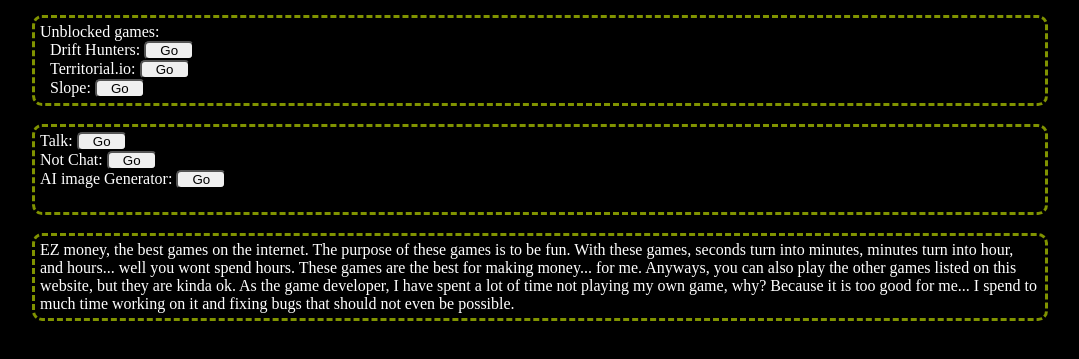
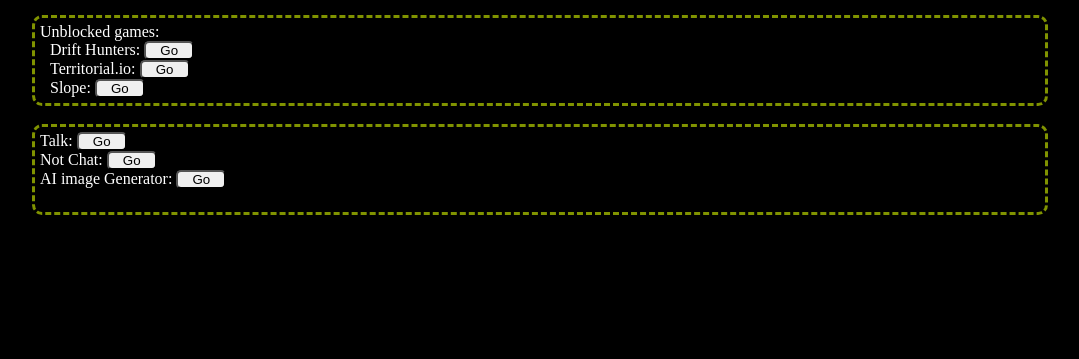
Before and after one commit to ClockmanTellsTime/clockmantellstime.github.io, a plain HTML site: page index.html in a window 1280 px wide. Shown: the part 209-568 px from the top of the page, without its empty margins (100-1179 px from the left). Drawn offline with Linux system fonts and the light colour scheme.

Commit message:
Update index.html

```diff
--- a/index.html
+++ b/index.html
@@ -111,13 +111,6 @@
                   <a href="https://sillysamlikesjam.pythonanywhere.com/image" ><button class="btn">Go</button></a><br><br>
                 </div>
                 <br>
-                <div class="no">
-                    EZ money, the best games on the internet. The purpose of these games is to be fun. With these games,
-                    seconds turn into minutes, minutes turn into hour, and hours... well you wont spend hours. These games are the best for making money... for me. Anyways, you can also play
-                    the other games listed on this website, but they are kinda ok. As the game developer, I have spent a lot of time not playing my own game, why? Because it is
-                    too good for me...  I spend to much time working on it and fixing bugs that should not even be possible.
-                </div>
-
             </div>
         </section>
     </body>
```
